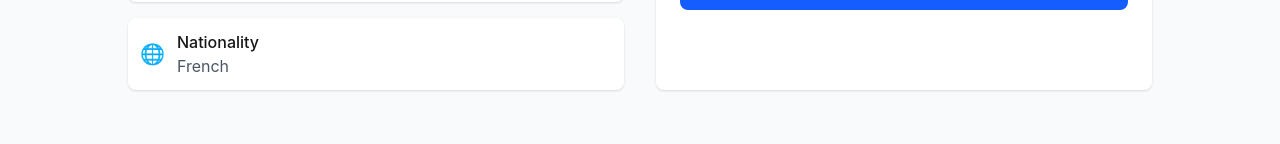
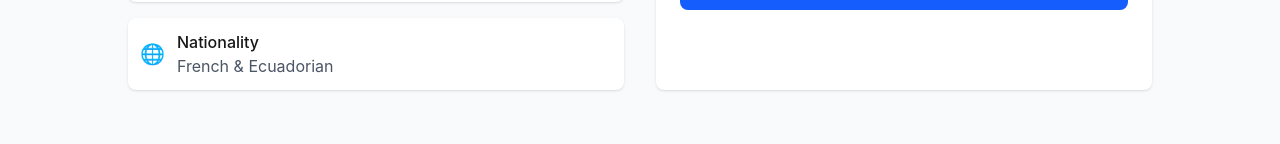
Before and after one commit to Mau567/personal_webpage, a Next.js app: page / in a window 1280 px wide. Shown: the part 5488-5632 px from the top of the page. Built offline with nearby package versions, Linux system fonts and the light colour scheme.

Commit message:
Update nationality display on homepage to reflect dual heritage: French & Ecuadorian.

```diff
--- a/src/app/page.tsx
+++ b/src/app/page.tsx
@@ -568,7 +568,7 @@
                   <span className="mr-3 text-xl">🌐</span>
                   <div>
                     <p className="font-medium">Nationality</p>
-                    <p className="text-gray-600 dark:text-gray-300">French</p>
+                    <p className="text-gray-600 dark:text-gray-300">French & Ecuadorian</p>
                   </div>
                 </div>
               </div>
```
